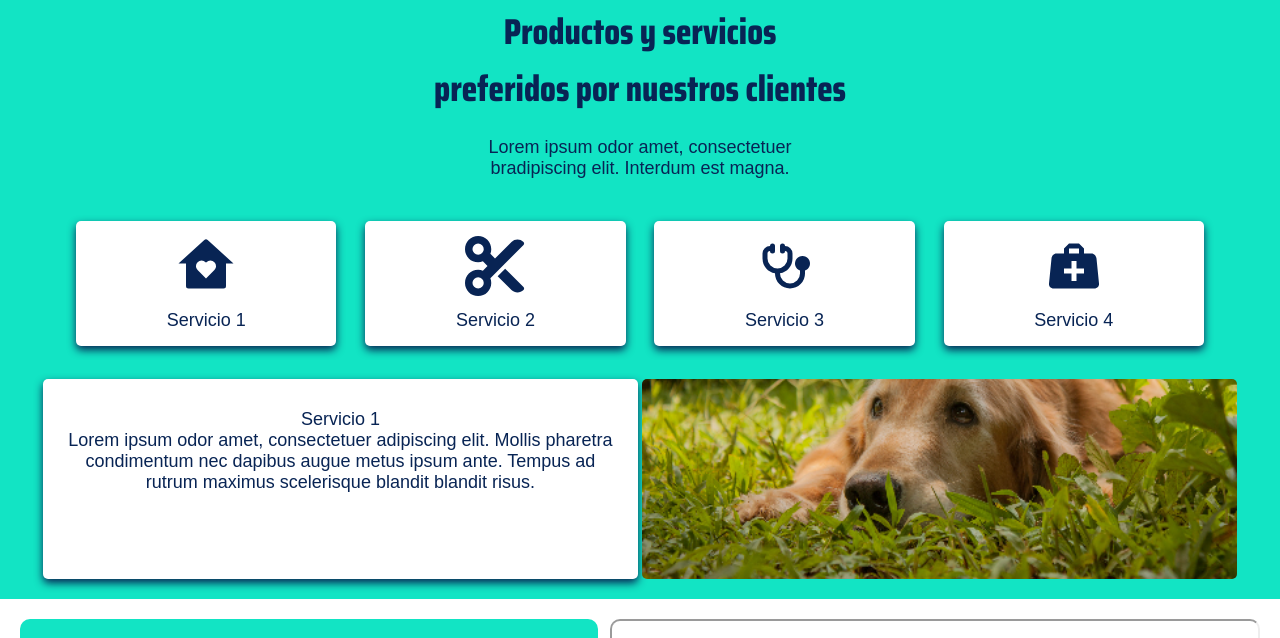
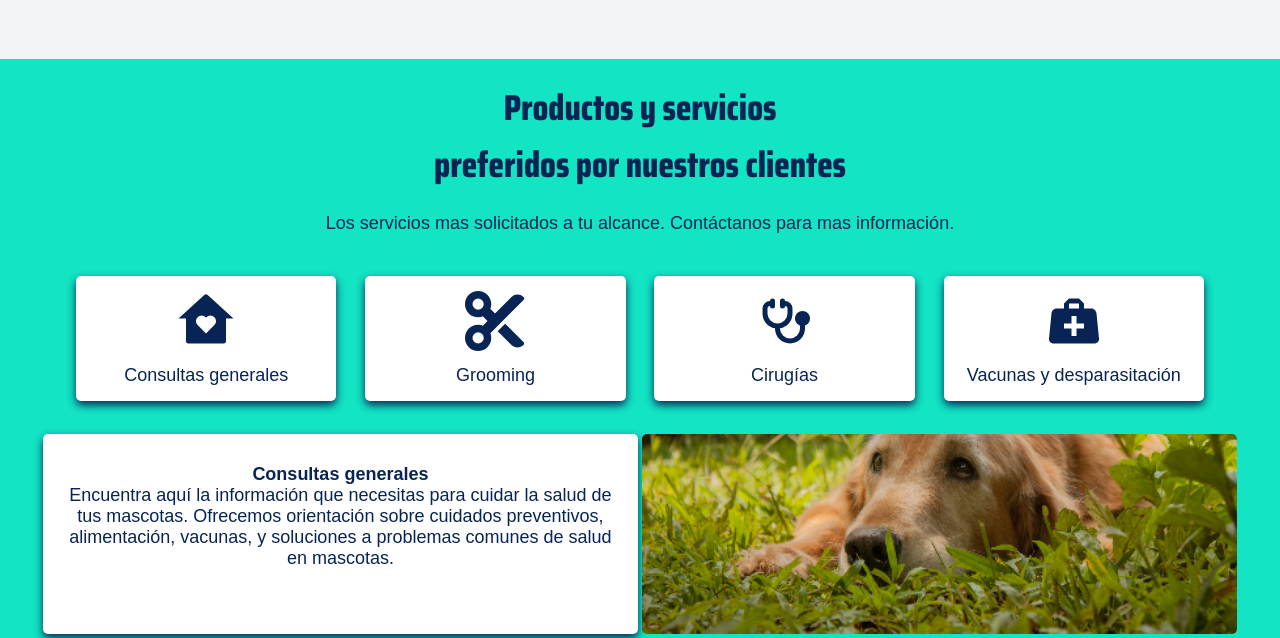
Before and after one commit to EvelynSabillon/mi-proyecto, a plain HTML site: page index.html in a window 1280 px wide. Shown: the part 1545-2183 px from the top of the page. Drawn offline with Linux system fonts and the light colour scheme; grey boxes are pictures that could not be loaded; a web font is replaced by a local one.

Commit message:
Cambios en el index

```diff
--- a/index.html
+++ b/index.html
@@ -37,10 +37,10 @@
     <section class="section-h">
       <div class="hero-section">
         <div class="hero-content">
-            <p class="text-wrapper-1">¡Estamos disponibles! – ¡Reserva tu cita ahora!</p>
-            <p class="cuidado-excepcional">Cuidado excepcional <br />para tu mascota</p>
+            <p class="text-wrapper-1">¡Estamos disponibles ! – ¡Reserva tu cita hoy mismo!</p>
+            <p class="cuidado-excepcional">Atención excepcional <br />para el bienestar de tus mascotas</p>
             <p class="text-wrapper-2">
-                Colaboramos contigo para brindar un <br /> cuidado de calidad y planes de tratamiento <br />personalizados para tu
+                Ofrecemos cuidado personalizado y profesional para tus<br />mascotas, con planes de tratamiento <br />personalizados para tu
                 mascota.
             </p>
             <div class="button">
@@ -71,7 +71,9 @@
         </div>
         <p class="text-wrapper-3">Descubre cómo cuidamos de tus mascotas</p>
         <p class="text-wrapper-4">
-          Lorem ipsum odor amet, consectetuer adipiscing elit.</br> Interdum est magna phasellus et class nulla etiam.
+          En SVSabillon, creemos en la importancia del bienestar animal. <br />
+          Con más de 10 años de experiencia, nos esforzamos por brindar servicios veterinarios <br />
+          de calidad y un trato excepcional para cada uno de nuestros pacientes.
         </p>
         <a href="pages/about-us.html">
           <button class="button-wrapper"><button class="button-2">Quiénes Somos</button></button>
@@ -84,7 +86,7 @@
       <div class="services-section">
         <div class="texto">
           <p class="text-wrapper-3">Productos y servicios <br />preferidos por nuestros clientes</p>
-          <p class="text-wrapper-4">Lorem ipsum odor amet, consectetuer </br>bradipiscing elit. Interdum est magna.</p>
+          <p class="text-wrapper-4">Los servicios mas solicitados a tu alcance. Contáctanos para mas información.</p>
         </div>
         <div class="servicios-2">
           <div class="servicio">
@@ -92,7 +94,7 @@
               <a class="cart" alt="Icono de Casita con corazon">
                 <svg xmlns="http://www.w3.org/2000/svg" width="60" height="60" viewBox="0 0 24 24"><path fill="#082454" d="M20 20a1 1 0 0 1-1 1H5a1 1 0 0 1-1-1v-9H1l10.327-9.388a1 1 0 0 1 1.346 0L23 11h-3zm-8-3l3.359-3.359a2.25 2.25 0 0 0-3.182-3.182l-.177.177l-.177-.177a2.25 2.25 0 0 0-3.182 3.182z"/></svg>
               </a>
-              <div class="text-wrapper-5">Servicio 1</div>
+              <div class="text-wrapper-5">Consultas generales</div>
             </div>
           </div>
           <div class="servicio">
@@ -100,7 +102,7 @@
               <a class="cart" alt="Icono de Tijeras">
                 <svg xmlns="http://www.w3.org/2000/svg" width="60" height="60" viewBox="0 0 512 512"><path fill="#082454" d="m256 192l-39.5-39.5c4.9-12.6 7.5-26.2 7.5-40.5C224 50.1 173.9 0 112 0S0 50.1 0 112s50.1 112 112 112c14.3 0 27.9-2.7 40.5-7.5L192 256l-39.5 39.5c-12.6-4.9-26.2-7.5-40.5-7.5C50.1 288 0 338.1 0 400s50.1 112 112 112s112-50.1 112-112c0-14.3-2.7-27.9-7.5-40.5L499.2 76.8c7.1-7.1 7.1-18.5 0-25.6c-28.3-28.3-74.1-28.3-102.4 0zm22.6 150.6l118.2 118.2c28.3 28.3 74.1 28.3 102.4 0c7.1-7.1 7.1-18.5 0-25.6L342.6 278.6zM64 112a48 48 0 1 1 96 0a48 48 0 1 1-96 0m48 240a48 48 0 1 1 0 96a48 48 0 1 1 0-96"/></svg>
               </a>
-              <div class="text-wrapper-5">Servicio 2</div>
+              <div class="text-wrapper-5">Grooming</div>
             </div>
           </div>
           <div class="servicio">
@@ -108,7 +110,7 @@
               <a class="cart" alt="Icono de estetoscopio">
                 <svg xmlns="http://www.w3.org/2000/svg" width="60" height="60" viewBox="0 0 24 24"><g fill="none"><path d="m12.594 23.258l-.012.002l-.071.035l-.02.004l-.014-.004l-.071-.036q-.016-.004-.024.006l-.004.01l-.017.428l.005.02l.01.013l.104.074l.015.004l.012-.004l.104-.074l.012-.016l.004-.017l-.017-.427q-.004-.016-.016-.018m.264-.113l-.014.002l-.184.093l-.01.01l-.003.011l.018.43l.005.012l.008.008l.201.092q.019.005.029-.008l.004-.014l-.034-.614q-.005-.019-.02-.022m-.715.002a.02.02 0 0 0-.027.006l-.006.014l-.034.614q.001.018.017.024l.015-.002l.201-.093l.01-.008l.003-.011l.018-.43l-.003-.012l-.01-.01z"/><path fill="#082454" d="M8 4a1 1 0 0 0-2 0a3 3 0 0 0-3 3v2a6 6 0 0 0 5 5.917V15a6 6 0 0 0 12 0v-1.17a3.001 3.001 0 1 0-2 0V15a4 4 0 0 1-8 0v-.083A6 6 0 0 0 15 9V7a3 3 0 0 0-3-3a1 1 0 1 0-2 0v2a1 1 0 1 0 2 0a1 1 0 0 1 1 1v2a4 4 0 0 1-8 0V7a1 1 0 0 1 1-1a1 1 0 0 0 2 0z"/></g></svg>
               </a>
-              <div class="text-wrapper-5">Servicio 3</div>
+              <div class="text-wrapper-5">Cirugías</div>
             </div>
           </div>
           <div class="servicio">
@@ -116,15 +118,16 @@
               <a class="cart" alt="Icono de bolsita de medicina">
                 <svg xmlns="http://www.w3.org/2000/svg" width="60" height="60" viewBox="0 0 24 24"><path fill="#082454" d="M10 3L8 5v2H5C3.85 7 3.12 8 3 9L2 19c-.12 1 .54 2 2 2h16c1.46 0 2.12-1 2-2L21 9c-.12-1-.94-2-2-2h-3V5l-2-2zm0 2h4v2h-4zm1 5h2v3h3v2h-3v3h-2v-3H8v-2h3z"/></svg>
               </a>
-              <div class="text-wrapper-5">Servicio 4</div>
+              <div class="text-wrapper-5">Vacunas y desparasitación</div>
             </div>
           </div>
         </div>
         <div class="descripcion-servicio">
-          <div class="text-wrapper-5">Servicio 1</div>
+          <div class="text-wrapper-5"><b>Consultas generales</b></div>
           <p class="text-wrapper-4">
-            Lorem ipsum odor amet, consectetuer adipiscing elit. Mollis pharetra condimentum nec dapibus augue metus
-            ipsum ante. Tempus ad rutrum maximus scelerisque blandit blandit risus.
+            Encuentra aquí la información que necesitas para cuidar la salud de tus mascotas.
+            Ofrecemos orientación sobre cuidados preventivos, alimentación, vacunas, y soluciones a
+            problemas comunes de salud en mascotas.
           </p>
         </div>
         <div class="img-descripcion"">
```
